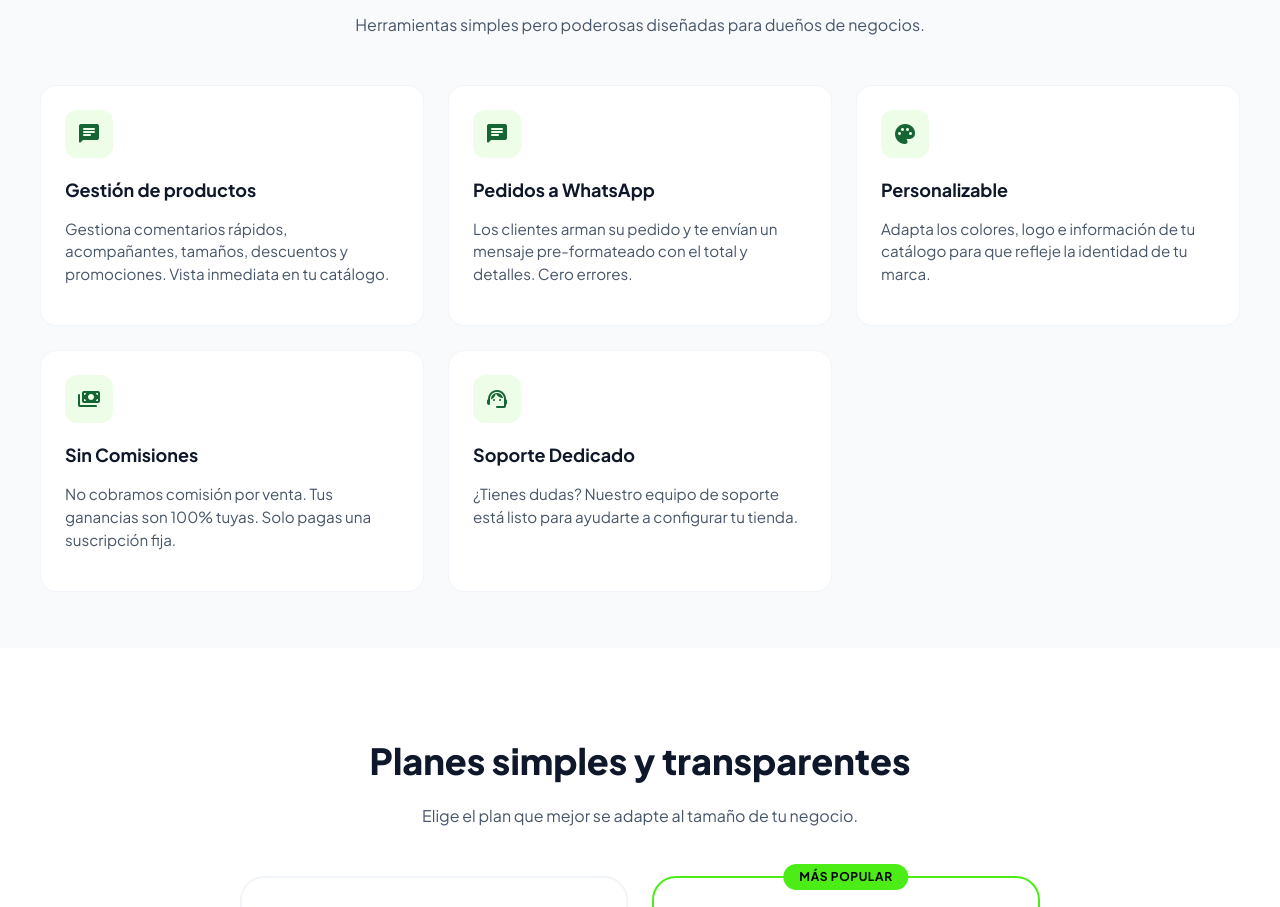
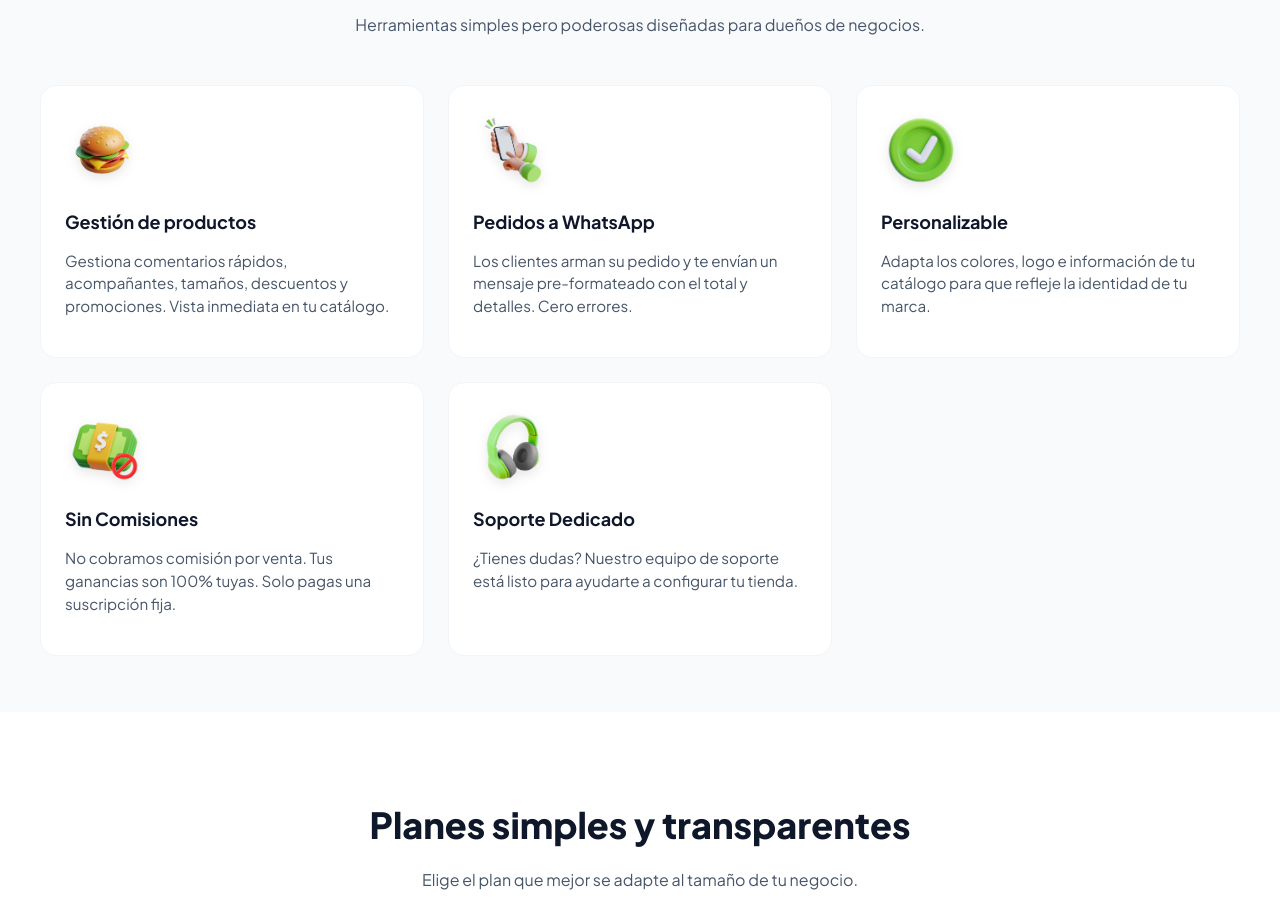
Before and after one commit to Bidiex/catalogo, a website built with Vite: page index.html in a window 1280 px wide. Shown: the part 1298-2205 px from the top of the page. Built offline with nearby package versions, Linux system fonts and the light colour scheme.

Commit message:
Landing 3D icons

```diff
--- a/index.html
+++ b/index.html
@@ -100,7 +100,7 @@
         <!-- Feature 1 -->
         <div class="feature-card">
           <div class="feature-icon-box">
-            <span class="material-symbols-rounded">chat</span>
+            <img src="/src/assets/hamburguer.webp" alt="Producto" class="feature-icon-img">
           </div>
           <h3 class="feature-title">Gestión de productos</h3>
           <p class="feature-desc">Gestiona comentarios rápidos, acompañantes, tamaños, descuentos y promociones. Vista
@@ -110,7 +110,7 @@
         <!-- Feature 2 -->
         <div class="feature-card">
           <div class="feature-icon-box">
-            <span class="material-symbols-rounded">chat</span>
+            <img src="/src/assets/customer.webp" alt="Pedidos WhatsApp" class="feature-icon-img">
           </div>
           <h3 class="feature-title">Pedidos a WhatsApp</h3>
           <p class="feature-desc">Los clientes arman su pedido y te envían un mensaje pre-formateado con el total y
@@ -120,7 +120,7 @@
         <!-- Feature 3 -->
         <div class="feature-card">
           <div class="feature-icon-box">
-            <span class="material-symbols-rounded">palette</span>
+            <img src="/src/assets/check.webp" alt="Personalizable" class="feature-icon-img">
           </div>
           <h3 class="feature-title">Personalizable</h3>
           <p class="feature-desc">Adapta los colores, logo e información de tu catálogo para que refleje la identidad de
@@ -130,7 +130,7 @@
         <!-- Feature 4 -->
         <div class="feature-card">
           <div class="feature-icon-box">
-            <span class="material-symbols-rounded">payments</span>
+            <img src="/src/assets/no-commissions.webp" alt="Sin Comisiones" class="feature-icon-img">
           </div>
           <h3 class="feature-title">Sin Comisiones</h3>
           <p class="feature-desc">No cobramos comisión por venta. Tus ganancias son 100% tuyas. Solo pagas una
@@ -140,7 +140,7 @@
         <!-- Feature 5 -->
         <div class="feature-card">
           <div class="feature-icon-box">
-            <span class="material-symbols-rounded">support_agent</span>
+            <img src="/src/assets/headphones.webp" alt="Soporte" class="feature-icon-img">
           </div>
           <h3 class="feature-title">Soporte Dedicado</h3>
           <p class="feature-desc">¿Tienes dudas? Nuestro equipo de soporte está listo para ayudarte a configurar tu
--- a/src/pages/landing/landing.css
+++ b/src/pages/landing/landing.css
@@ -493,22 +493,24 @@ body {
 }
 
 .feature-icon-box {
-    width: 3rem;
-    height: 3rem;
-    background-color: rgba(76, 237, 23, 0.1);
-    color: #166534;
-    /* Darker green for icon */
-    border-radius: 0.75rem;
+    width: 5rem;
+    height: 5rem;
     display: flex;
     align-items: center;
     justify-content: center;
     margin-bottom: 1rem;
-    transition: all 0.2s;
+    transition: transform 0.2s;
+}
+
+.feature-icon-img {
+    width: 100%;
+    height: 100%;
+    object-fit: contain;
+    filter: drop-shadow(0 4px 6px rgba(0, 0, 0, 0.1));
 }
 
 .feature-card:hover .feature-icon-box {
-    background-color: var(--primary);
-    color: #000;
+    transform: scale(1.1);
 }
 
 .feature-title {
```
Also changed, not shown: public/prueba3.txt (added), src/assets/check.webp (added), src/assets/customer.webp (added), src/assets/hamburguer.webp (added), src/assets/headphones.webp (added), src/assets/no-commissions.webp (added).
